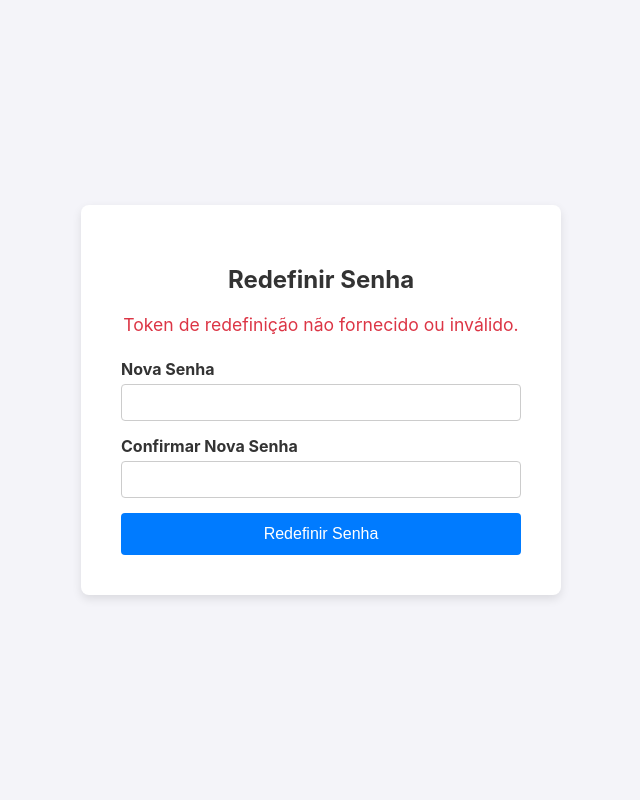
After one commit to juniojose/editoria2, a PHP site: page /editoria2/UserManager/public/reset-password.php in a window 1280 px wide. The commit adds this page. Shown: the whole page, without its empty margins (319-959 px from the left). Run offline with PHP 8.4, Linux system fonts and the light colour scheme.

Commit message:
feat: Implementa funcionalidade de redefinicao de senha

```diff
--- a/UserManager/public/index.php
+++ b/UserManager/public/index.php
@@ -40,10 +40,12 @@ $routes = [
         $controller->verifyEmail();
     },
     'POST /forgot-password' => function () {
-        json_response(['status' => 'success', 'message' => 'Endpoint /forgot-password atingido.']);
+        $controller = new UserController();
+        $controller->forgotPassword();
     },
     'POST /reset-password' => function () {
-        json_response(['status' => 'success', 'message' => 'Endpoint /reset-password atingido.']);
+        $controller = new UserController();
+        $controller->resetPassword();
     },
 ];
 
--- /dev/null
+++ b/UserManager/public/reset-password.php
@@ -0,0 +1,94 @@
+<?php
+
+$pageTitle = "Redefinição de Senha";
+$token = $_GET['token'] ?? '';
+$message = '';
+$messageType = 'error'; // success or error
+
+// Função para chamar a API de redefinição
+function call_reset_api(string $token, string $password): array
+{
+    $apiUrl = 'https' . '://' . $_SERVER['HTTP_HOST'] . dirname($_SERVER['PHP_SELF']) . '/reset-password';
+    $data = json_encode(['token' => $token, 'password' => $password]);
+
+    $ch = curl_init($apiUrl);
+    curl_setopt($ch, CURLOPT_RETURNTRANSFER, true);
+    curl_setopt($ch, CURLOPT_POST, true);
+    curl_setopt($ch, CURLOPT_POSTFIELDS, $data);
+    curl_setopt($ch, CURLOPT_HTTPHEADER, ['Content-Type: application/json', 'Content-Length: ' . strlen($data)]);
+
+    $response = curl_exec($ch);
+    $httpCode = curl_getinfo($ch, CURLINFO_HTTP_CODE);
+    curl_close($ch);
+
+    return ['code' => $httpCode, 'response' => json_decode($response, true)];
+}
+
+// Lógica do formulário
+if ($_SERVER['REQUEST_METHOD'] === 'POST') {
+    $token = $_POST['token'] ?? '';
+    $password = $_POST['password'] ?? '';
+    $passwordConfirm = $_POST['password_confirm'] ?? '';
+
+    if (empty($token) || empty($password) || empty($passwordConfirm)) {
+        $message = 'Todos os campos são obrigatórios.';
+    } elseif ($password !== $passwordConfirm) {
+        $message = 'As senhas não coincidem.';
+    } else {
+        $result = call_reset_api($token, $password);
+        if ($result['code'] >= 200 && $result['code'] < 300) {
+            $message = 'Sua senha foi redefinida com sucesso!';
+            $messageType = 'success';
+        } else {
+            $message = $result['response']['message'] ?? 'Ocorreu um erro desconhecido.';
+        }
+    }
+}
+
+if (empty($token)) {
+    $message = "Token de redefinição não fornecido ou inválido.";
+}
+
+?>
+<!DOCTYPE html>
+<html lang="pt-BR">
+<head>
+    <meta charset="UTF-8">
+    <meta name="viewport" content="width=device-width, initial-scale=1.0">
+    <title><?php echo htmlspecialchars($pageTitle); ?></title>
+    <style>
+        body { font-family: -apple-system, BlinkMacSystemFont, "Segoe UI", Roboto, Helvetica, Arial, sans-serif; background-color: #f4f4f9; color: #333; display: flex; justify-content: center; align-items: center; height: 100vh; margin: 0; }
+        .container { background-color: #fff; padding: 40px; border-radius: 8px; box-shadow: 0 4px 10px rgba(0,0,0,0.1); text-align: center; width: 100%; max-width: 400px; }
+        .message { font-size: 1.1em; margin-bottom: 20px; min-height: 25px; }
+        .message.success { color: #28a745; }
+        .message.error { color: #dc3545; }
+        .form-group { margin-bottom: 15px; text-align: left; }
+        .form-group label { display: block; margin-bottom: 5px; font-weight: bold; }
+        .form-group input { width: 100%; padding: 10px; border: 1px solid #ccc; border-radius: 4px; box-sizing: border-box; }
+        .btn { background-color: #007bff; color: white; padding: 12px; border: none; border-radius: 4px; cursor: pointer; width: 100%; font-size: 1em; }
+        .btn:hover { background-color: #0056b3; }
+    </style>
+</head>
+<body>
+    <div class="container">
+        <h2>Redefinir Senha</h2>
+        <?php if ($messageType === 'success'): ?>
+            <div class="message success"><?php echo htmlspecialchars($message); ?></div>
+        <?php else: ?>
+            <div id="message-box" class="message error"><?php echo htmlspecialchars($message); ?></div>
+            <form action="" method="POST">
+                <input type="hidden" name="token" value="<?php echo htmlspecialchars($token); ?>">
+                <div class="form-group">
+                    <label for="password">Nova Senha</label>
+                    <input type="password" id="password" name="password" required>
+                </div>
+                <div class="form-group">
+                    <label for="password_confirm">Confirmar Nova Senha</label>
+                    <input type="password" id="password_confirm" name="password_confirm" required>
+                </div>
+                <button type="submit" class="btn">Redefinir Senha</button>
+            </form>
+        <?php endif; ?>
+    </div>
+</body>
+</html>
```
Also changed, not shown: UserManager/src/Controller/UserController.php (+54 -0 lines), UserManager/src/Repository/UserRepository.php (+13 -0 lines), UserManager/src/Service/UserService.php (+70 -0 lines).
